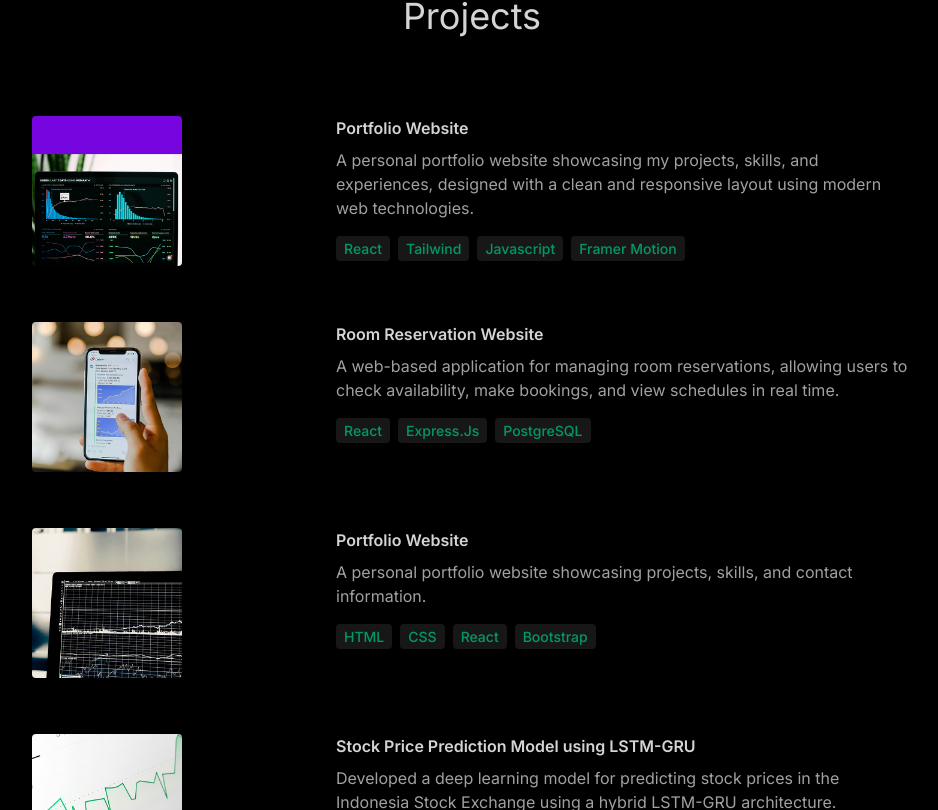
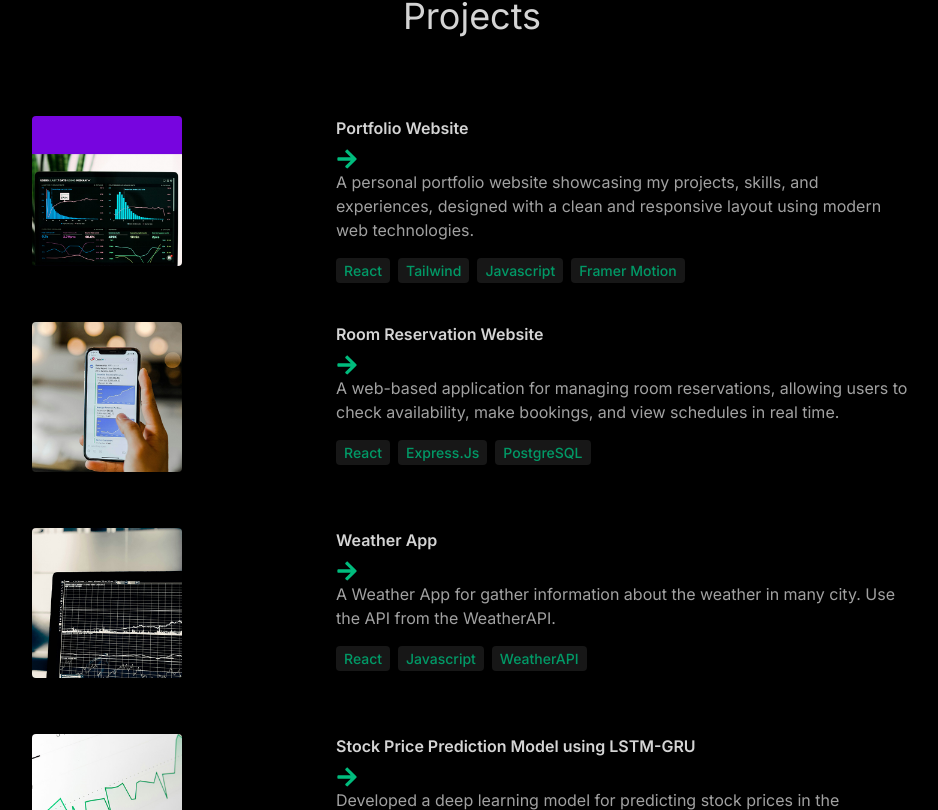
Before and after one commit to BagusFebrianRB/BagusPortfolio, a React (Vite) app: page / in a window 1280 px wide. Shown: the part 2430-3240 px from the top of the page, without its empty margins (168-1106 px from the left). Built offline with nearby package versions, Linux system fonts and the light colour scheme.

Commit message:
add: github

```diff
--- a/src/components/Projects.jsx
+++ b/src/components/Projects.jsx
@@ -1,5 +1,6 @@
 import { PROJECTS } from "../constants";
 import { motion } from "motion/react";
+import { FaArrowRight } from "react-icons/fa";
 
 const Projects = () => {
   return (
@@ -36,6 +37,14 @@ const Projects = () => {
               className="w-full max-w-xl lg:w-3/4"
             >
               <h6 className="mb-2 font-semibold">{project.title}</h6>
+              <a
+                href={project.github}
+                target="_blank"
+                rel="noopener noreferrer"
+                className="text-emerald-500 hover:text-emerald-300 transition"
+              >
+                <FaArrowRight size={22} />
+              </a>
               <p className="mb-4 text-neutral-400">{project.description}</p>
               {project.technologies.map((tech, index) => (
                 <span
--- a/src/constants/index.js
+++ b/src/constants/index.js
@@ -38,6 +38,7 @@ export const PROJECTS = [
     description:
       "A personal portfolio website showcasing my projects, skills, and experiences, designed with a clean and responsive layout using modern web technologies.",
     technologies: ["React", "Tailwind", "Javascript", "Framer Motion"],
+    github: "https://github.com/BagusFebrianRB/BagusPortfolio.git",
   },
   {
     title: "Room Reservation Website",
@@ -45,13 +46,15 @@ export const PROJECTS = [
     description:
       "A web-based application for managing room reservations, allowing users to check availability, make bookings, and view schedules in real time.",
     technologies: ["React", "Express.Js", "PostgreSQL"],
+    github: "https://github.com/BagusFebrianRB/weatherApp.git",
   },
   {
-    title: "Portfolio Website",
+    title: "Weather App",
     image: project3,
     description:
-      "A personal portfolio website showcasing projects, skills, and contact information.",
-    technologies: ["HTML", "CSS", "React", "Bootstrap"],
+      "A Weather App for gather information about the weather in many city. Use the API from the WeatherAPI.",
+    technologies: ["React", "Javascript", "WeatherAPI"],
+    github: "https://github.com/BagusFebrianRB/weatherApp.git",
   },
   {
     title: "Stock Price Prediction Model using LSTM-GRU",
@@ -59,6 +62,7 @@ export const PROJECTS = [
     description:
       "Developed a deep learning model for predicting stock prices in the Indonesia Stock Exchange using a hybrid LSTM-GRU architecture.",
     technologies: ["Python", "TensorFlow", "Pandas", "Matplotlib"],
+    github: "https://github.com/BagusFebrianRB/weatherApp.git",
   },
 ];
 
```
